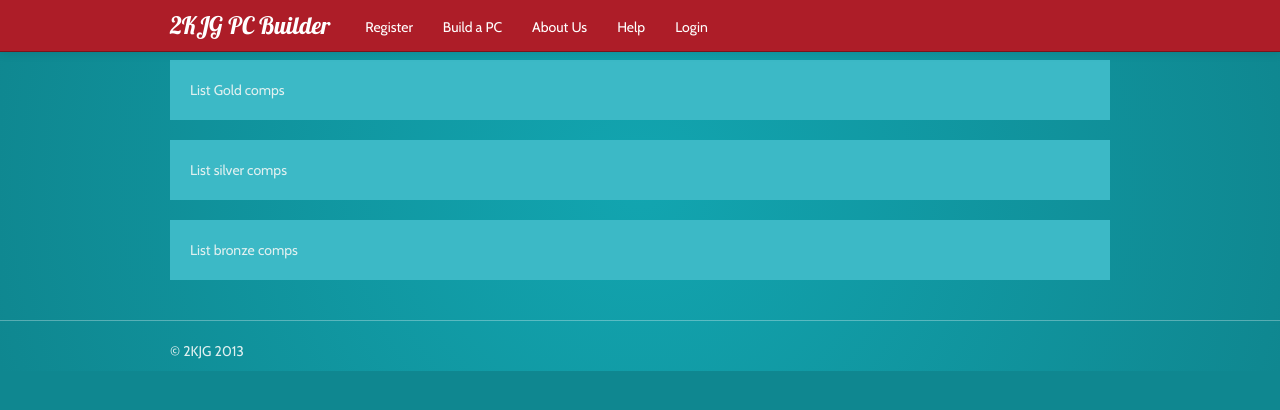
After one commit to carylF/PCB, a Flask app: page /computer in a window 1280 px wide. The commit adds this page. Shown: the top 410 px of the page. Run offline with Flask 2, Linux system fonts and the light colour scheme; some libraries are stand-ins or nearby versions.

Commit message:
gold, silver, bronze pages up

```diff
--- /dev/null
+++ b/app/templates/computer.html
@@ -0,0 +1,9 @@
+{% extends "base.html" %}
+
+{% block title %} Computers {% endblock %}
+
+{% block body %}
+<div class="well" id="gold">List Gold comps</div>
+<div class="well" id="silver">List silver comps</div>
+<div class="well" id="bronze">List bronze comps</div>
+{% endblock %}
--- a/app/templates/home.html
+++ b/app/templates/home.html
@@ -16,7 +16,7 @@
                               This build is aimed at power users, mainly gamers and developers. It features a large amount of RAM, as well as as powerful CPU and a graphics card ready for work.
                             </p>
                             <p>
-                            <a class="btn" href="#">View details »</a>
+                            <a class="btn" href="{{ url_for('computer') }}#gold">View details »</a>
                             </p>
                         </div>
 
@@ -25,7 +25,7 @@
                             <p>
                               This build is aimed at users who want a mid-range machine, that can handle light gaming, or a bit more than the typical Office use.
                             </p>
-                            <p><a class="btn" href="#">View details »</a></p>
+                            <p><a class="btn" href="{{ url_for('computer') }}#silver">View details »</a></p>
                         </div>
 
                         <div class="span4">
@@ -33,7 +33,7 @@
                             <p>
                               This is our entry-level build. It is suitable for word processing and web browsing. It is targeted towards the casual user, who does not need a powerful computer.
                             </p>
-                            <p><a class="btn" href="#">View details »</a></p>
+                            <p><a class="btn" href="{{ url_for('computer') }}#bronze">View details »</a></p>
                         </div>
 
                     </div>
--- a/app/views.py
+++ b/app/views.py
@@ -9,6 +9,10 @@ from app.models import *
 @pcb.route('/')
 def home():
   return render_template('home.html')
+
+@pcb.route('/computer')
+def computer():
+  return render_template('computer.html')
 
 @pcb.route('/login', methods=['GET', 'POST'])
 @guest_required
```
